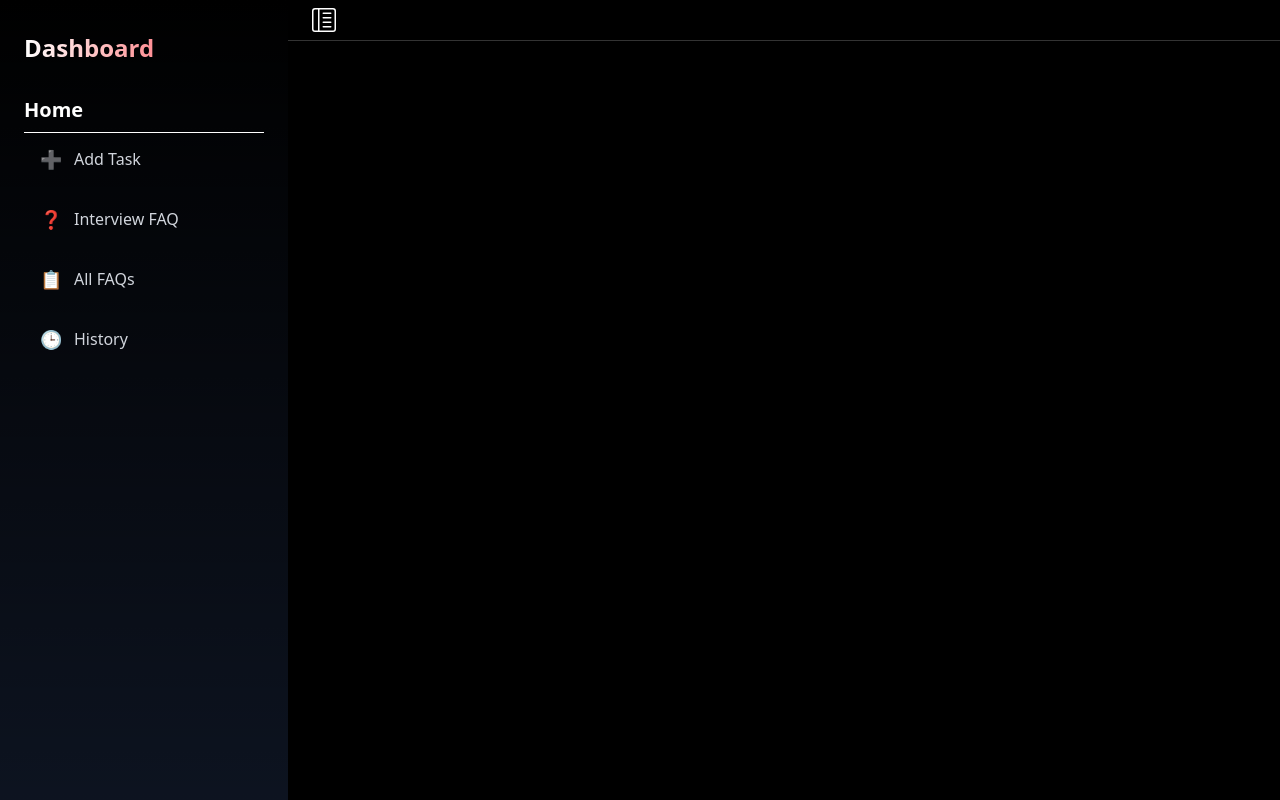
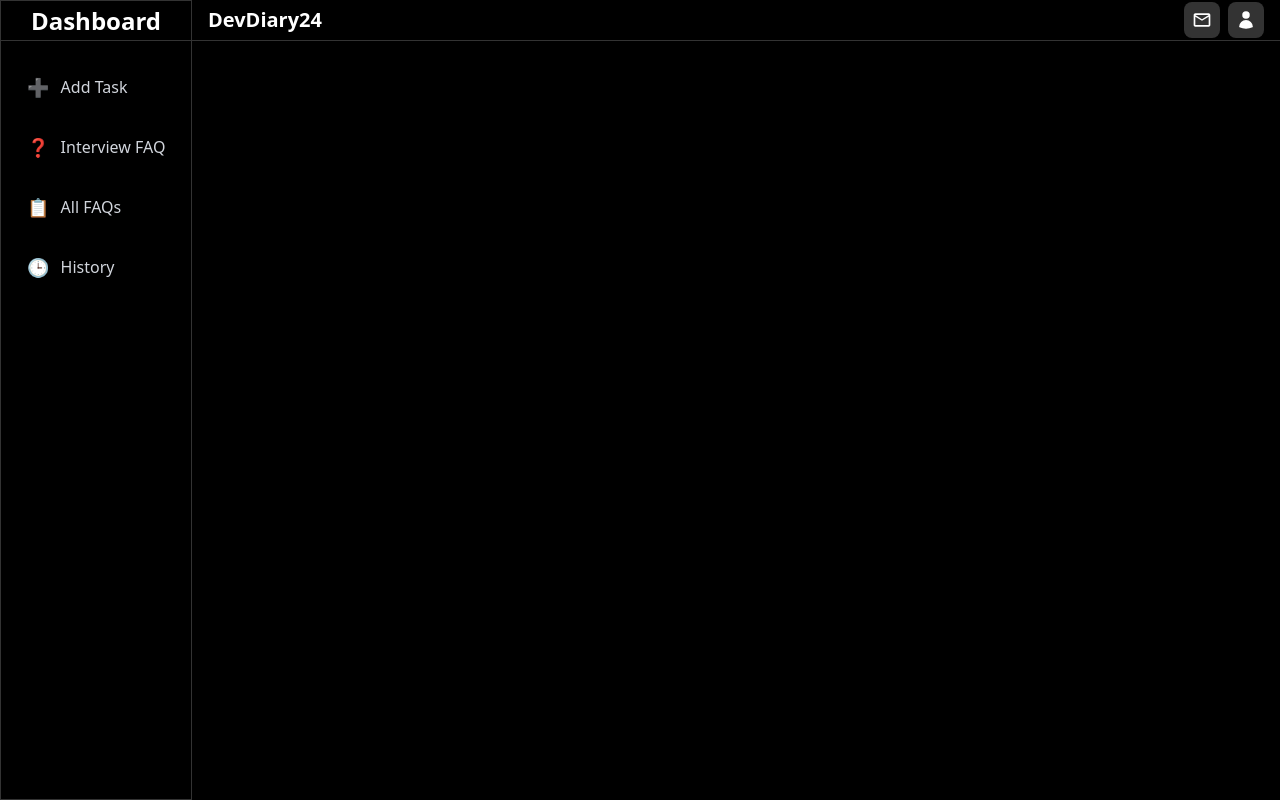
Before and after one commit to rohan26ir/Dev-Diary24, a React (Vite) app: page /dashboard in a window 1280 px wide. Built offline with nearby package versions, Linux system fonts and the light colour scheme; no server answers.

Commit message:
updated dashboard

```diff
--- a/src/Dashboard/Dashboard.jsx
+++ b/src/Dashboard/Dashboard.jsx
@@ -1,4 +1,3 @@
-// Dashboard.jsx
 import React, { useState } from "react";
 import { Link, Outlet } from "react-router-dom";
 import { BsLayoutTextSidebarReverse } from "react-icons/bs";
@@ -6,6 +5,8 @@ import { IoMdCloseCircle } from "react-icons/io";
 
 import DashNav from "./Shared/DashNav";
 import DashNavShort from "./Shared/DashNavShort";
+import { MdOutlineMailOutline } from "react-icons/md";
+import { HiUser } from "react-icons/hi2";
 
 const Dashboard = () => {
   const [isShortNav, setIsShortNav] = useState(false);
@@ -19,32 +20,42 @@ const Dashboard = () => {
       {/* Desktop Sidebar */}
       <div
         className={`hidden md:block h-screen sticky top-0 transition-all duration-300 ${
-          isShortNav ? "w-20" : "w-72"
+          isShortNav ? "w-20" : "w-48"
         }`}
       >
-        {isShortNav ? <DashNavShort /> : <DashNav />}
+        {isShortNav ? (
+          <DashNavShort handleSideBar={handleSideBar} />
+        ) : (
+          <DashNav handleSideBar={handleSideBar} />
+        )}
       </div>
 
       {/* Main Content */}
       <div className="flex-1 flex flex-col">
         {/* Header with Toggle */}
-        <div className="bg-black border-b sticky top-0 border-white/20 px-4 flex justify-between items-center">
-          <Link to="/" className="text-xl font-bold text-[#C9232B] md:hidden">
+        <div className="bg-black border-b-[1px] sticky top-0 border-white/20 px-4 flex justify-between items-center">
+          <Link to="/" className="text-xl font-bold text-[#CReader9232B] md:hidden">
             Dashboard
           </Link>
-          <div className="flex items-center gap-4">
-            <button
-              className="hidden md:block text-2xl p-2 hover:bg-gray-700 rounded-full transition-colors"
-              onClick={handleSideBar}
-            >
-              <BsLayoutTextSidebarReverse />
-            </button>
-            <label
-              htmlFor="my-drawer"
-              className="md:hidden text-2xl p-2 hover:bg-gray-700 rounded-full transition-colors"
-            >
-              <BsLayoutTextSidebarReverse />
-            </label>
+          <div className="flex justify-between items-center h-10 w-[100%]">
+            {/* start */}
+            <div>
+            <h2 className="text-xl font-bold">DevDiary24</h2>
+
+            </div>
+            {/* center */}
+            {/* <div>
+              jdjf
+            </div> */}
+            {/* end */}
+            <div className="flex items-center gap-2">
+              <div className="p-2 text-xl bg-white/20 rounded-lg">
+               <MdOutlineMailOutline />
+              </div>
+              <div className="p-2 text-xl bg-white/20 rounded-lg">
+               <HiUser />
+              </div>
+            </div>
           </div>
         </div>
 
@@ -65,7 +76,7 @@ const Dashboard = () => {
                   <IoMdCloseCircle />
                 </label>
               </div>
-              <DashNav />
+              <DashNav handleSideBar={handleSideBar} />
             </div>
           </div>
         </div>
--- a/src/Dashboard/Shared/DashNav.jsx
+++ b/src/Dashboard/Shared/DashNav.jsx
@@ -1,7 +1,12 @@
 import React from "react";
 import { Link, NavLink } from "react-router-dom";
 
-const DashNav = () => {
+const DashNav = ({ handleSideBar }) => {
+  const addNew = [
+    { name: "Add Task", path: "/dashboard/AddTask" },
+    { name: "Interview FAQ", path: "/dashboard/AddInterviewFAQ" },
+  ];
+
   const menuItems = [
     { name: "Add Task", path: "/dashboard/AddTask", icon: "➕" },
     { name: "Interview FAQ", path: "/dashboard/AddInterviewFAQ", icon: "❓" },
@@ -10,13 +15,15 @@ const DashNav = () => {
   ];
 
   return (
-    <div className="bg-gradient-to-b from-black to-black/20 text-white h-full px-6 py-8">
+    <div className="bg-gradient-to-b from-black to-black text-white h-full pb-8 shadow-2xl border-[1px] border-white/20 flex flex-col items-center">
+      <div
+        className="border-b-[1px] border-white/20 h-10 w-full flex justify-center items-center cursor-pointer text-2xl font-bold gap-2 mb-5"
+        onClick={handleSideBar}
+      >
+        Dashboard
+      </div>
       <div className="space-y-2">
-        <h2 className="text-2xl font-bold mb-8 bg-clip-text text-transparent bg-gradient-to-r from-white to-rose-600">
-          Dashboard
-        </h2>
         <ul className="space-y-2">
-          <Link to={'/'}><li className="text-xl font-bold mx-auto pb-2 border-b-[1px]">Home</li></Link>
           {menuItems.map((item, index) => (
             <li key={index}>
               <NavLink
--- a/src/Dashboard/Shared/DashNavShort.jsx
+++ b/src/Dashboard/Shared/DashNavShort.jsx
@@ -1,8 +1,9 @@
 import React from "react";
 import { NavLink, Link } from "react-router-dom";
 import { HiHomeModern } from "react-icons/hi2";
+import { GiHamburgerMenu } from "react-icons/gi";
 
-const DashNavShort = () => {
+const DashNavShort = ({ handleSideBar }) => {
   const menuItems = [
     { path: "/dashboard/AddTask", icon: "➕", title: "Add Tasks" },
     { path: "/dashboard/AddInterviewFAQ", icon: "❓", title: "Add FAQ" },
@@ -11,10 +12,13 @@ const DashNavShort = () => {
   ];
 
   return (
-    <div className="bg-gradient-to-b from-black to-black/20 text-white h-full py-6 flex flex-col items-center">
-      {/* <Link to="/" className="mb-8">
-        <HiHomeModern className="text-3xl text-blue-400 hover:text-blue-300 transition-colors" />
-      </Link> */}
+    <div className="bg-gradient-to-b from-black to-black/20 text-white h-full pb-6 flex flex-col items-center">
+      <div
+        className=" h-10 w-full flex justify-center items-center cursor-pointer mb-5"
+        onClick={handleSideBar}
+      >
+        <GiHamburgerMenu className="text-3xl"/>
+      </div>
       <ul className="space-y-8">
         {menuItems.map((item, index) => (
           <li key={index} title={item.title}>
--- a/src/Router/Router.jsx
+++ b/src/Router/Router.jsx
@@ -77,10 +77,6 @@ const Router = createBrowserRouter([
         path: "/interview/theory",
         element: <Theory></Theory>
       },
-      // {
-      //   path: "/interview/problem-solving",
-      //   element: <ProblemSolving></ProblemSolving>
-      // },
       {
         path: "/note",
         element: <NotesPage></NotesPage>
```
